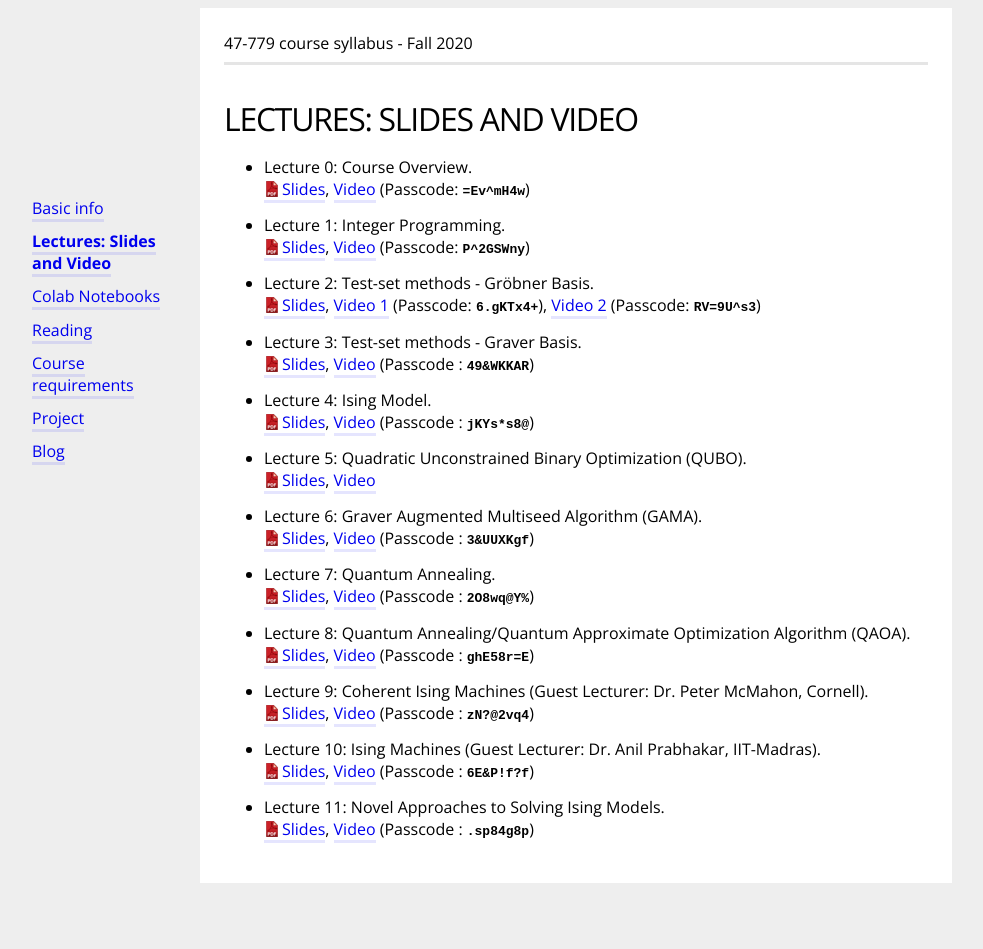
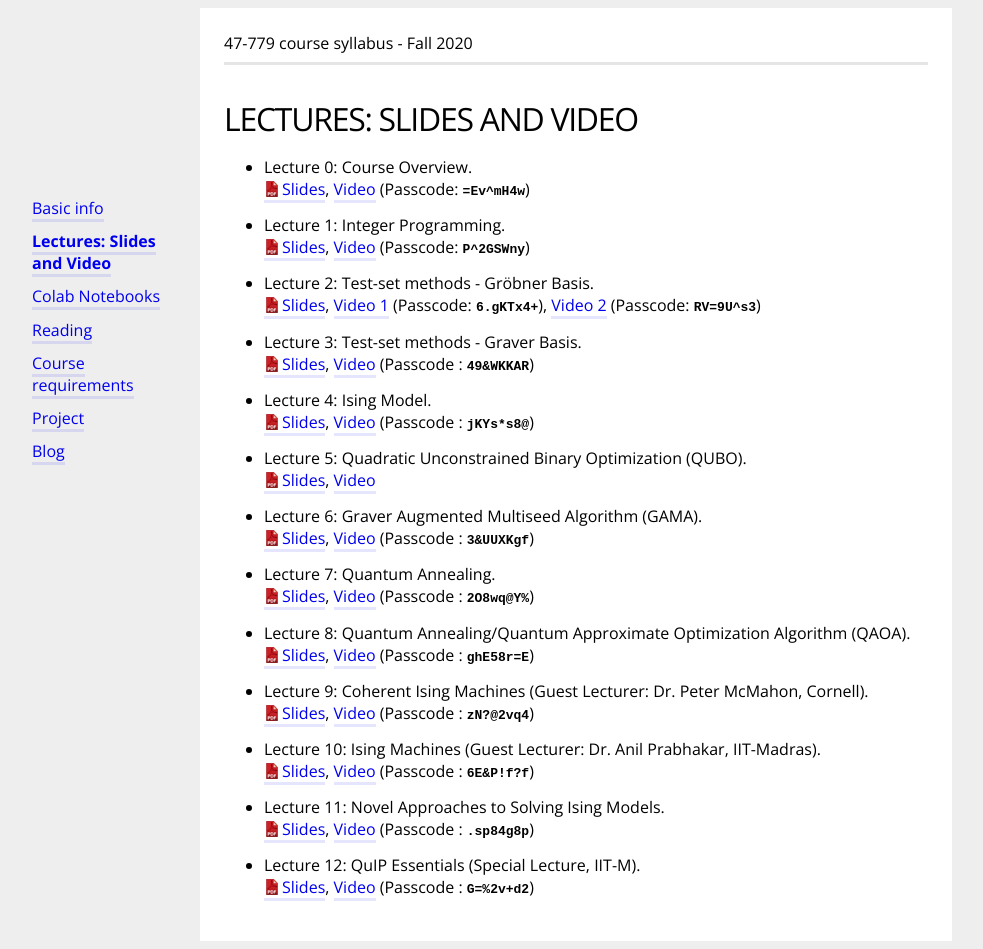
Before and after one commit to bernalde/QuIP, a Jekyll site: the page built from lecture.md, in a window 1280 px wide. Shown: the whole page, without its empty margins (64-1047 px from the left). Built offline with Jekyll 4.4.1, drawn with Linux system fonts in a browser that asks for light colours; before the commit the page ends 900 px from its top, so only the background shows below that.

Commit message:
Updates from special lecture

```diff
--- a/lecture.md
+++ b/lecture.md
@@ -68,3 +68,8 @@ Here you can access all the lecture slides and videos.
 <a href="slides/47-779 Lecture 11 - Novel Approaches to Solving Ising Models.pdf" download>Slides</a>,
 [Video](https://cmu.zoom.us/rec/share/B697RHzL0wXG-adyOzBSv-gNbhC9pYTclFFXSnj8V8xgy8CEDzES2mxVNxnjpxtz.pVWEuw0iXQt5ybvG)
 (Passcode : <kbd><strong>.sp84g8p</strong></kbd>)
+
+- Lecture 12: QuIP Essentials (Special Lecture, IIT-M).<br>
+<a href="slides/47-779 Lecture 12 - QuIPEssentials.pdf" download>Slides</a>,
+[Video](https://cmu.zoom.us/rec/share/R3_68iVlFtMYOCXoFoY3n-NKov1UTUCDf7vaWrQP6ly5Xas-PkUnSNnh_cucuIoT.phUTZSOuV6xEC9-V)
+(Passcode : <kbd><strong>G=%2v+d2</strong></kbd>)
```
Also changed, not shown: 1 other file.
